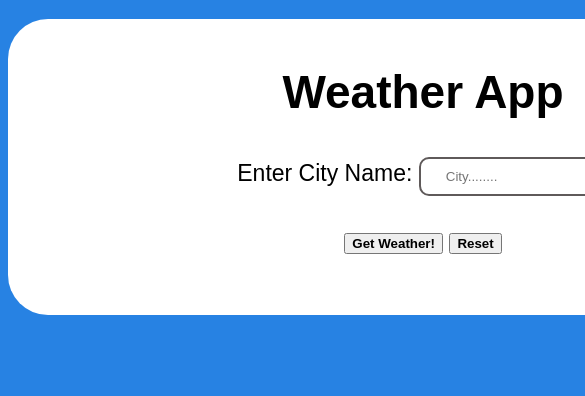
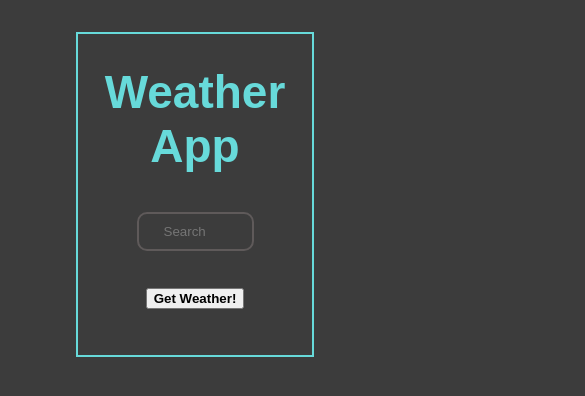
Before and after one commit to praysuthar/Weather-App-JS, a plain HTML site: page index.html in a window 390 px wide. Shown: the top 396 px of the page, 585 px wide, since content can reach past the window. Drawn offline with Linux system fonts and the light colour scheme.

Commit message:
Updated Layout and responsiveness

```diff
--- a/app.js
+++ b/app.js
@@ -2,30 +2,28 @@ function getWeatherData() {
 	const apiKey = "1f37ca8126300c1de3c08e964e37f71a";
 	const city = document.getElementById("city").value;
 	const weather = document.getElementById("weather");
-	var img = document.createElement("img");
+	// const wi = document.getElementById("w");
 	fetch(
 		`http://api.openweathermap.org/data/2.5/weather?q=${city}&units=metric&appid=${apiKey}`
 	)
 		.then((response) => response.json())
 		.then((data) => {
 			const temp = Math.round(data.main.temp);
-			const temp_icon = data.weather[0].icon;
+			const time = new Date(data.dt * 1_000);
+			// const temp_icon = data.weather[0].icon;
 			const description = data.weather[0].description;
 			const humidity = data.main.humidity;
 			const windspeed = data.wind.speed;
-			img.src = ` https://openweathermap.org/img/wn/${temp_icon}@2x.png`;
-			document.getElementById("weatherIcon").appendChild(img);
+			// const weatherIcon = ` https://openweathermap.org/img/wn/${temp_icon}@2x.png`;
+			// document.getElementById("weatherIcon").appendChild(img);
+			// w.src = weatherIcon;
 			weather.innerHTML = `
-			<p>Temperature: ${temp}°C </p>
-            <p> Description: ${description} </p>
+			<h1> ${temp}°C </h1>
+			<p> Description: ${description} </p>
+			<p> ${city}</p>
+			<p> ${time.getDate()}/${time.getMonth() + 1}/${time.getFullYear()} </p>
             <p>Humidity: ${humidity}</p>
             <p>Wind Speed:${windspeed} m/s</p>`;
 		})
 		.catch((error) => console.log(error));
 }
-function resetWeather() {
-	const weather = document.getElementById("weather");
-	const weatherIcon = document.getElementById("weatherIcon");
-	weatherIcon.innerHTML = ``;
-	weather.innerHTML = ``;
-}
--- a/index.html
+++ b/index.html
@@ -4,31 +4,29 @@
 		<meta charset="UTF-8" />
 		<meta name="viewport" content="width=device-width, initial-scale=1.0" />
 		<title>Weather App</title>
-
 		<link rel="stylesheet" href="style.css" />
+		<script src="app.js"></script>
 	</head>
 	<body>
 		<div class="container">
+			<div class="bg-img"></div>
 			<h1>Weather App</h1>
 			<!-- Form -->
 			<form id="weatherForm">
-				Enter City Name:
 				<input
 					type="text"
 					id="city"
 					name="city"
-					placeholder="City........"
+					placeholder="Search"
 					required
 				/>
 				<p></p>
 				<button type="button" onclick="getWeatherData()" id="search">
 					<b>Get Weather!</b>
 				</button>
-				<button type="button" onclick="resetWeather()" id="resetButton"> <b>Reset</b></button>
 			</form>
-			<div id="weatherIcon"></div>
+			<!-- <img id="w" /> -->
 			<div id="weather"></div>
-			<script src="app.js"></script>
 		</div>
 	</body>
 </html>
--- a/style.css
+++ b/style.css
@@ -1,56 +1,56 @@
 .container {
-	width: 800px;
+	max-width: 100vw;
+	max-height: 100vh;
+	width: 60vw;
 	margin: 0 auto;
-	margin-top: 5%;
-	padding: 15px;
-	background-color: white;
-	border-radius: 40px;
-	transform: translate(0);
-	transform-style: preserve-3d;
+	border: 2px #67dada solid;
+	margin-top: 2rem;
 }
 #city {
-	color: black;
+	color: whitesmoke;
 	border: 2px solid rgb(95, 90, 90);
 	border-radius: 10px;
 	padding: 10px 25px;
 	background: transparent;
-	max-width: 190px;
+	max-width: 100vw;
 }
 
 #city:active {
-	box-shadow: 2px 2px 15px #8707ff inset;
+	box-shadow: 2px 2px 15px #67dada inset;
 }
 
 body {
 	font-family: Arial, Helvetica, sans-serif;
-	background-color: #2782e3;
+	background-color: #3c3c3c;
 	font-size: 23px;
 	text-align: center;
 }
 
 h1 {
 	text-align: center;
-	color: black;
+	color: #67dada;
 }
 
 input[type="text"],
 select {
-	width: 30%;
+	width: 30vw;
+	max-width: 100vw;
 	padding: 12px 20px;
 	margin: 8px 0;
 	display: inline-block;
-	border: 1px solid #ccc;
+	border: 1px solid #67dada;
 	border-radius: 4px;
 	box-sizing: border-box;
 }
 button[type="submit"] {
 	width: 100%;
 	background-color: #4caf50;
-	color: white;
+	color: #67dada;
 	padding: 14px 20px;
 	margin: 8px 0;
 	border: none;
-	border-radius: 4px;
+	font-size: 2rem;
+	border-radius: 10px;
 	cursor: pointer;
 }
 button[type="submit"]:hover {
@@ -66,5 +66,5 @@ button[type="submit"]:hover {
 	padding: 10px;
 	padding-bottom: 20px;
 	line-height: 1.5;
-	color: #e81cff;
+	color: #67dada;
 }
```
Also changed, not shown: 1 other file.
